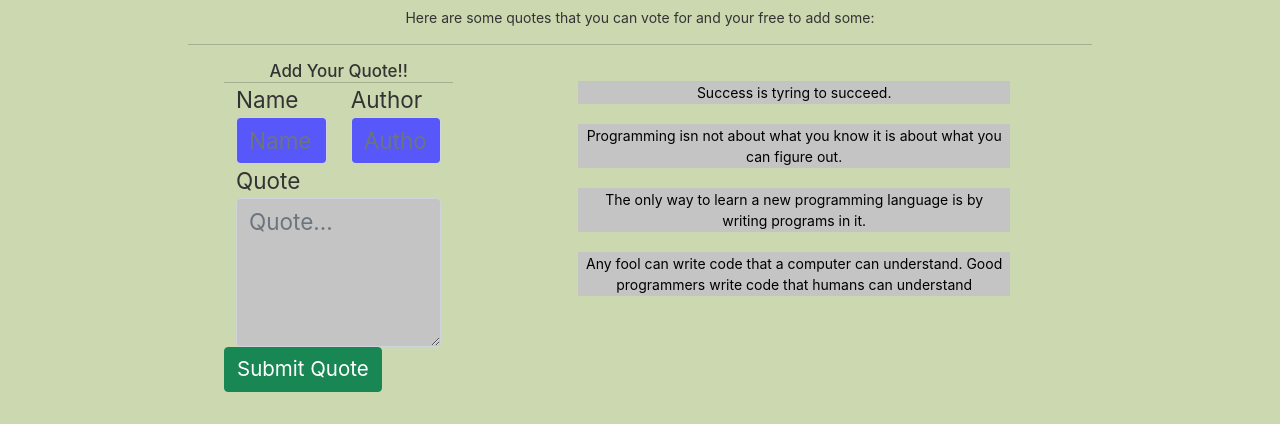
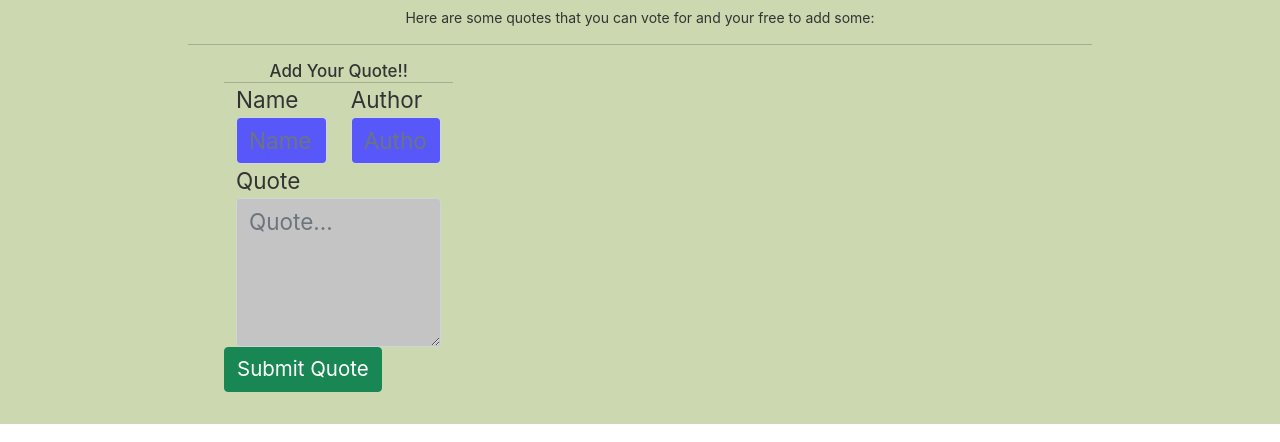
Before and after one commit to jwy951/Quotes-of-the-Day, an Angular app: page / in a window 1280 px wide. Shown: the part 129-571 px from the top of the page. Built offline with nearby package versions, Linux system fonts and the light colour scheme.

Commit message:
add quote html

```diff
--- a/src/app/quote/quote.component.html
+++ b/src/app/quote/quote.component.html
@@ -341,7 +341,7 @@
                 <div class="col-md-4">
                     <app-quote-form (addQuote)='addQuote($event)'></app-quote-form>
                 </div>
-                <div class="col-md-7">
+                <!-- <div class="col-md-7">
                     <div class=jumbotron id="quotes">
                         <ul>
                             <li *ngFor='let quote of quotes; let i = index'>
@@ -362,3 +362,5 @@
                 <div class="col-md-1">
                 </div>
             </div>
+
+             -->
```
